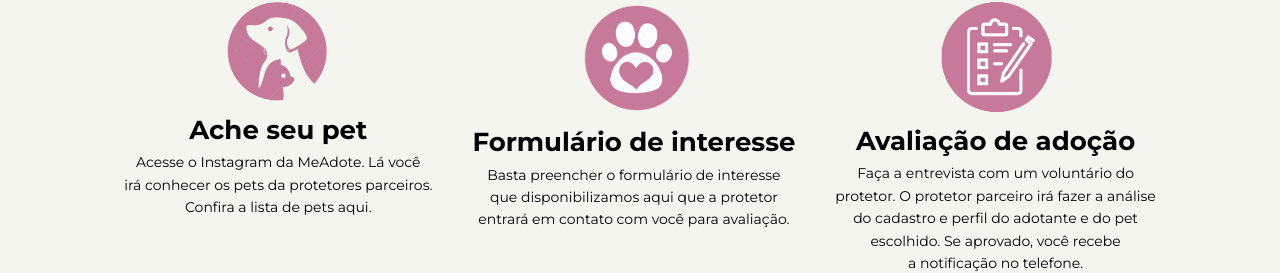
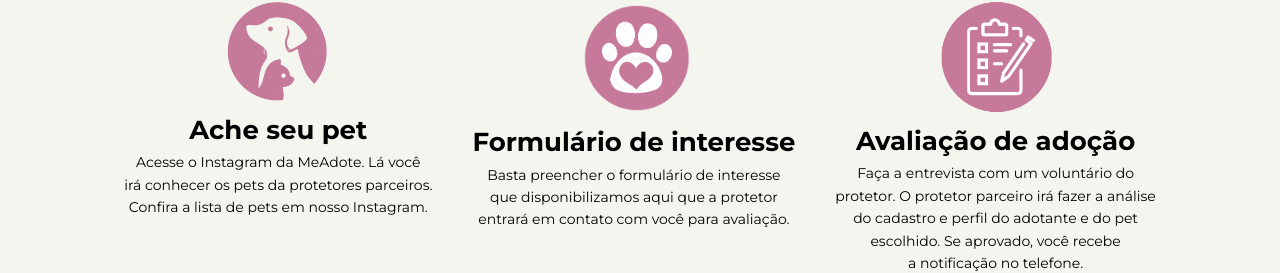
Before and after one commit to abrxu/MeAdote, a plain HTML site: page index.html in a window 1280 px wide. Shown: the part 1781-2054 px from the top of the page. Drawn offline with Linux system fonts and the light colour scheme.

Commit message:
fixed adoption message

```diff
--- a/index.html
+++ b/index.html
@@ -57,7 +57,7 @@
             <div class="icon">
                 <img src="img/icon1.png" alt="Ícone 1">
                 <p style="font-size: 26px; font-weight: bold;">Ache seu pet</p>
-                <p>Acesse o Instagram da MeAdote. Lá você <br>irá conhecer os pets da protetores parceiros. <br>Confira a lista de pets aqui.</p>
+                <p>Acesse o Instagram da MeAdote. Lá você <br>irá conhecer os pets da protetores parceiros. <br>Confira a lista de pets em nosso Instagram.</p>
             </div>
             <div class="icon">
                 <img src="img/icon2.png" alt="Ícone 2">
```
